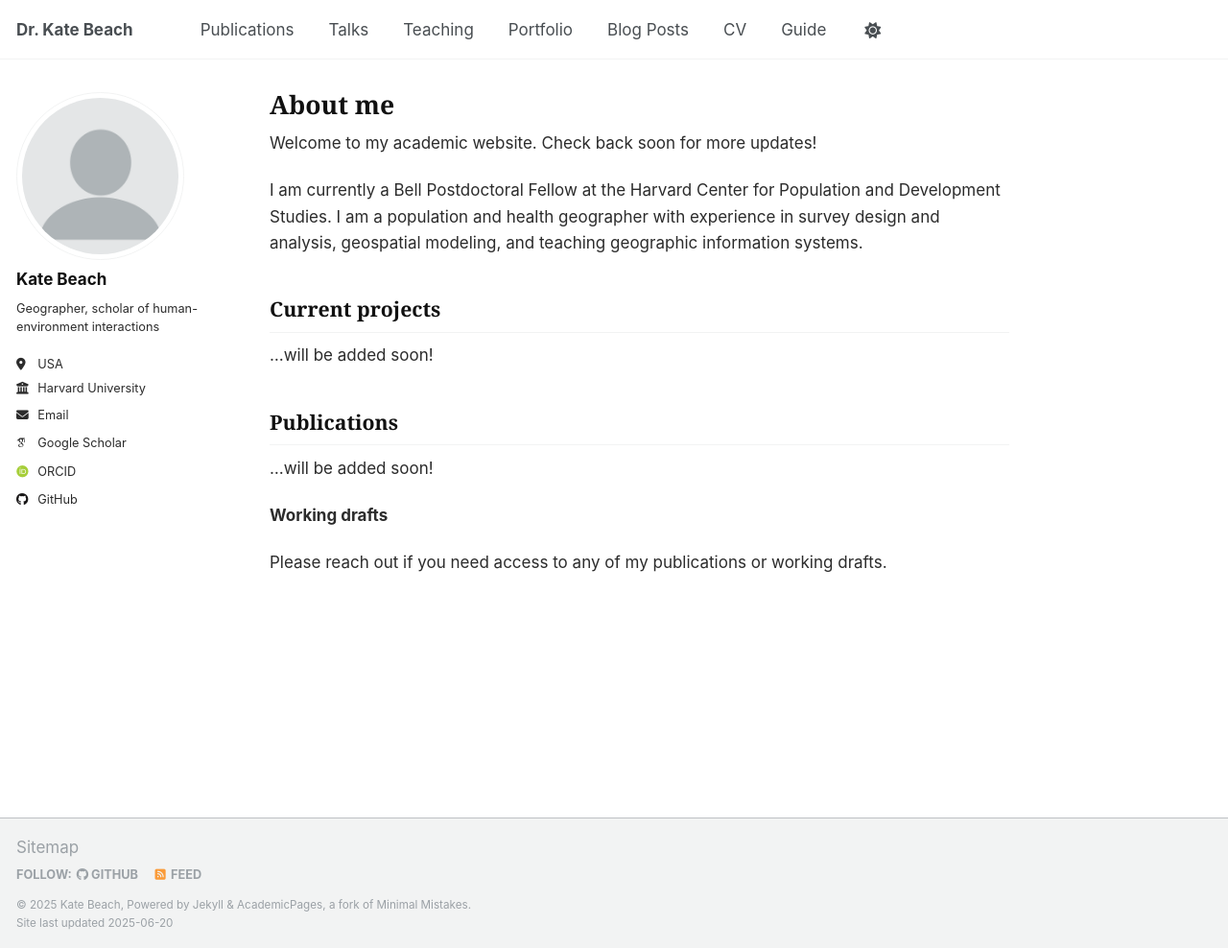
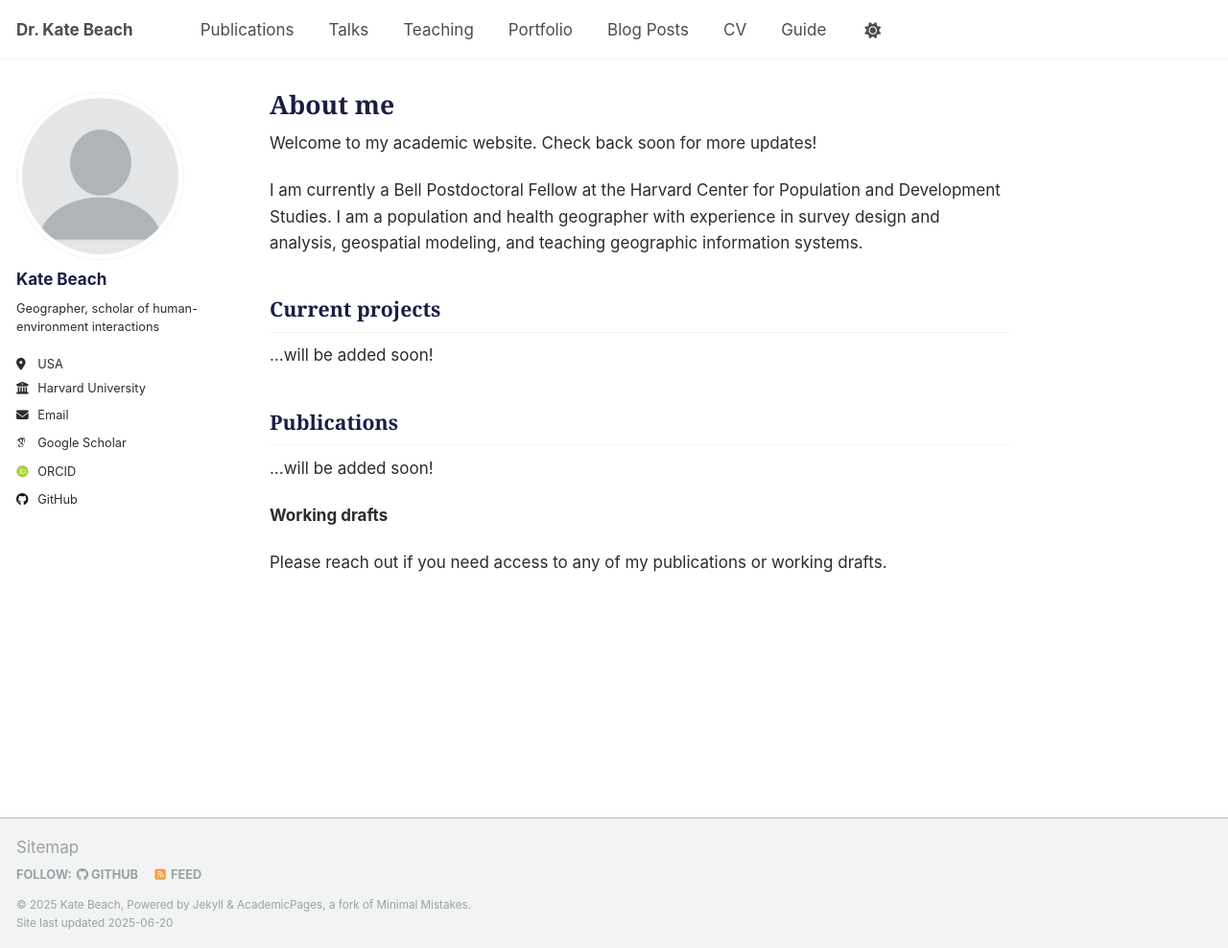
Before and after one commit to kateebb/beachphd, a Jekyll site: the page built from _pages/about.md, in a window 1280 px wide and 988 px high. Shown: the whole window at 96% size. Built offline with Jekyll 4.4.1, drawn with Linux system fonts in a browser that asks for light colours; some web fonts are replaced.

Commit message:
Update custom.css

```diff
--- a/assets/css/custom.css
+++ b/assets/css/custom.css
@@ -8,7 +8,7 @@ body {
 
 h1, h2, h3, h4 {
   font-family: "Georgia", "Times New Roman", serif;
-  color: #111;
+  color: #1a1d43;
 }
 
 /* Links */
```
